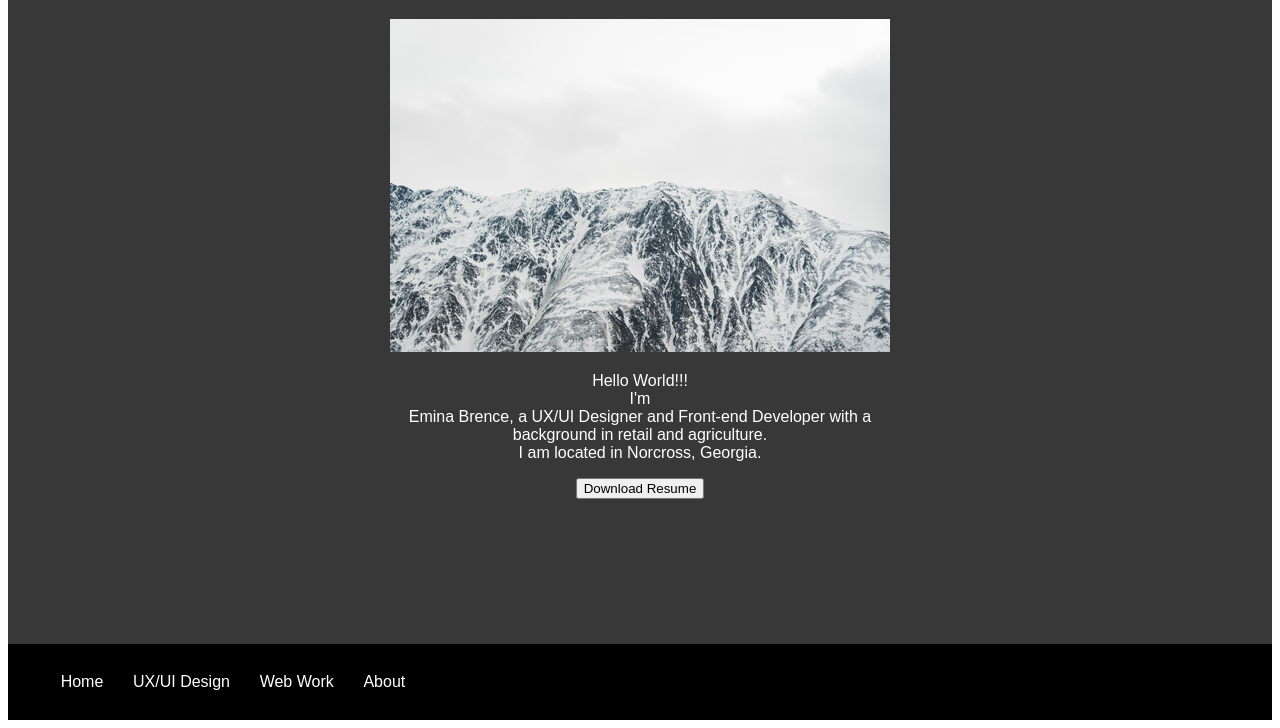
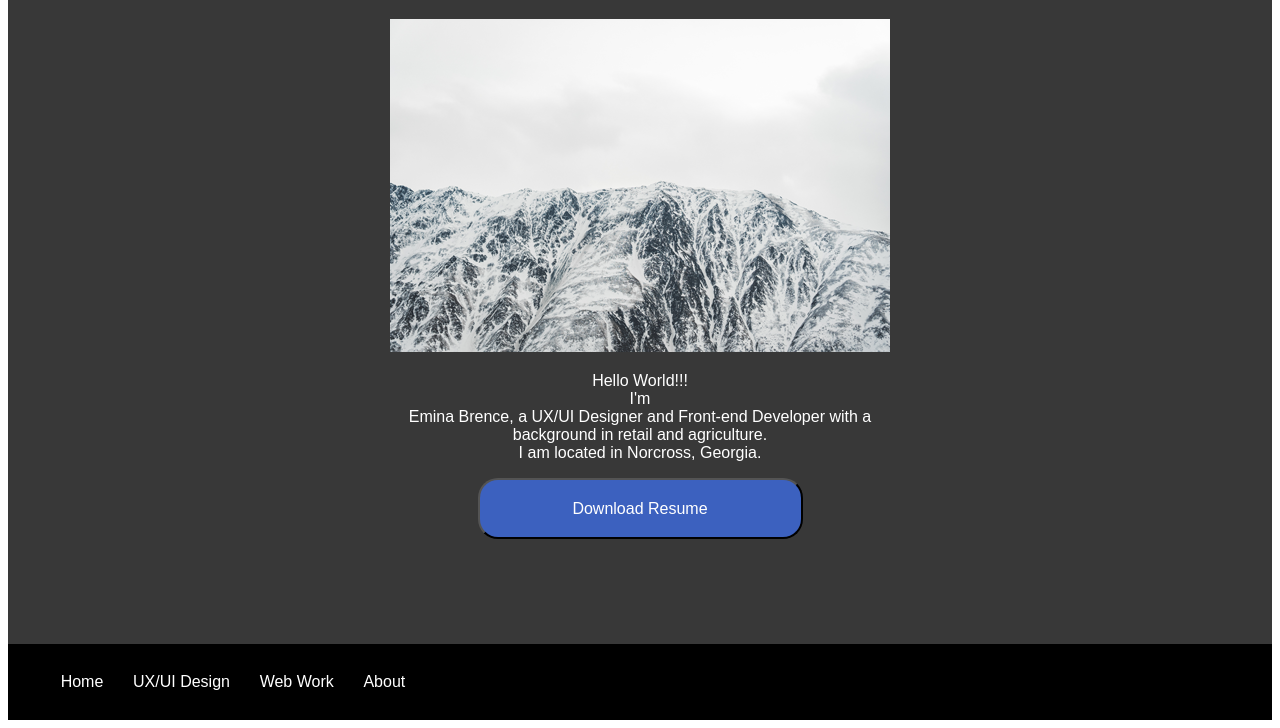
Before and after one commit to brence2/UX_UI_HW_17, a plain HTML site: page index.html in a window 1280 px wide. Shown: the part 123-851 px from the top of the page. Drawn offline with Linux system fonts and the light colour scheme.

Commit message:
Button Added

```diff
--- a/css/styles.css
+++ b/css/styles.css
@@ -57,3 +57,12 @@ li {
 body {
     font-family: Arial, Helvetica, sans-serif;
 }
+
+button {
+    background-color: #3C61BF;
+    color: white;
+    width: 325px;
+    height: 61px;
+    border-radius: 20px;
+    font-size: medium;
+}
```
